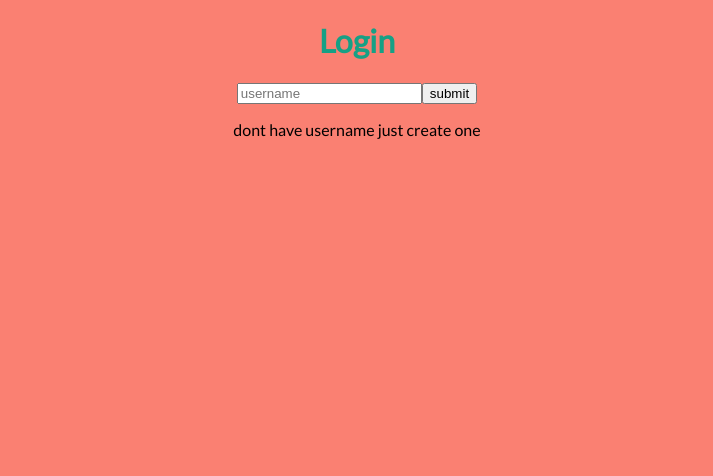
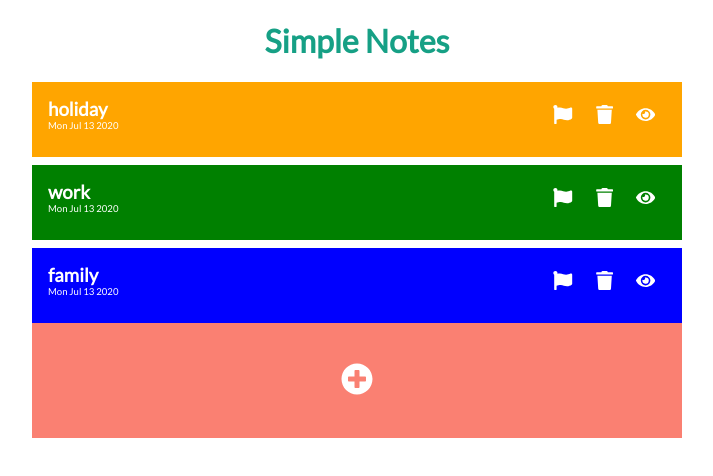
Before and after one commit to fabianvieri/sb-simple-notes, a React (Create React App) app: page / in a window 1280 px wide. Shown: the top 476 px of the page, without its empty margins (283-996 px from the left). Built offline with nearby package versions, Linux system fonts and the light colour scheme.

Commit message:
add missing style from sandbox

```diff
--- a/src/App.js
+++ b/src/App.js
@@ -8,7 +8,7 @@ export default function App() {
 
   return (
     <div className="App">
-      {isLogin ? null : <Login click={setLogin} />}
+      {/* {isLogin ? null : <Login click={setLogin} />} */}
       <h1>Simple Notes</h1>
       <Note />
     </div>
--- a/src/components/AddNote/AddNote.scss
+++ b/src/components/AddNote/AddNote.scss
@@ -0,0 +1,9 @@
+.AddNote {
+  background: salmon;
+  padding: 2.5em;
+
+  .icon-plus {
+    color: white;
+    font-size: 2em;
+  }
+}
--- a/src/components/Note/Note.scss
+++ b/src/components/Note/Note.scss
@@ -0,0 +1,4 @@
+.Note {
+  display:flex;
+  flex-direction: column;
+}
```
